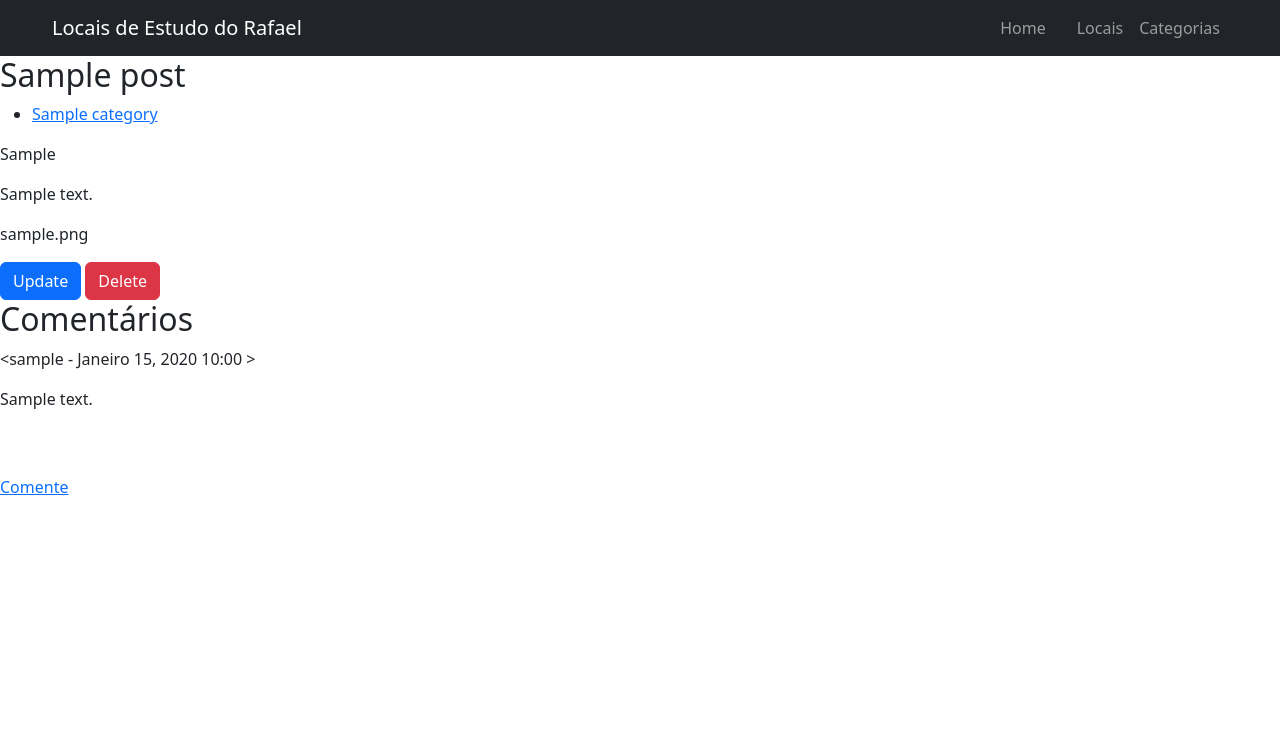
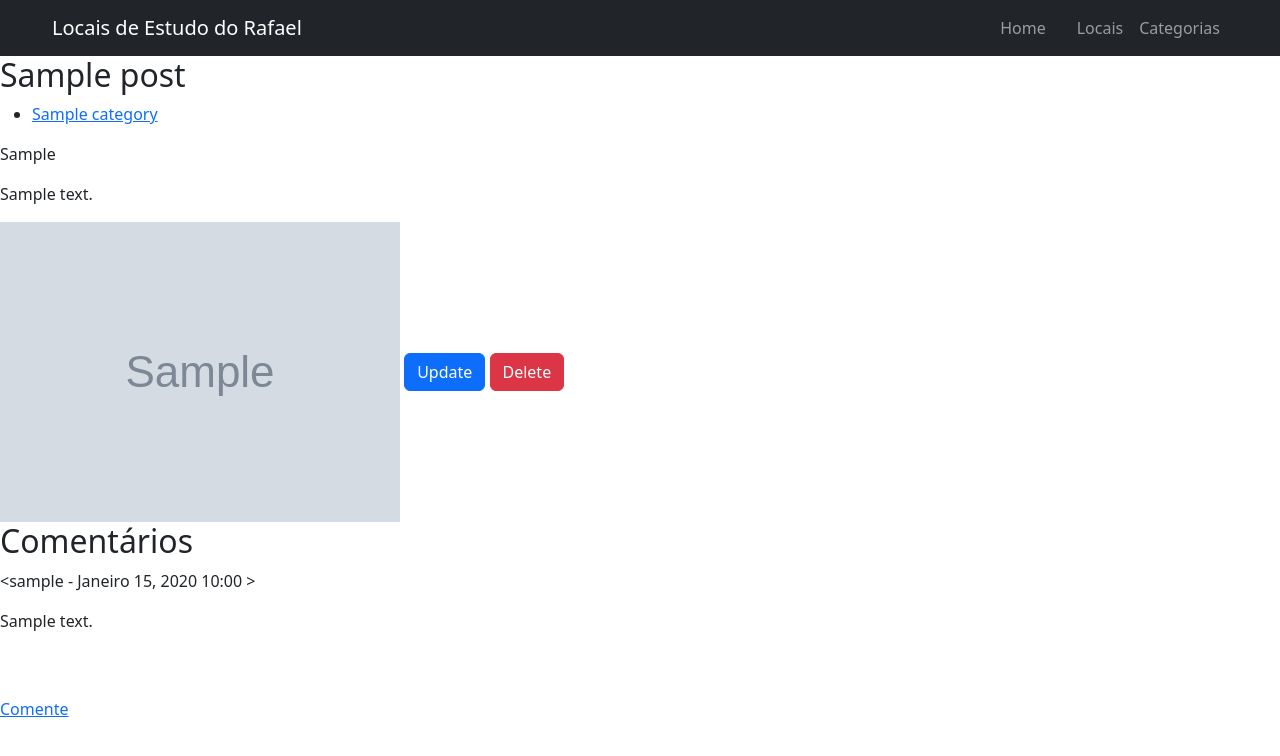
Before and after one commit to rafael-bernardo/entrega2, a Django app: page /locais/1/ in a window 1280 px wide. Shown: the top 756 px of the page. Run offline with Django 4.2, Linux system fonts and the light colour scheme; tables that the repository leaves empty hold one stand-in row (values such as "Sample post"); grey boxes marked "Sample" are stand-in pictures.

Commit message:
templates corrigidos

```diff
--- a/locais/templates/locais/detail.html
+++ b/locais/templates/locais/detail.html
@@ -9,7 +9,7 @@
 </ul>
 <p>{{ locais.place }}</p>
 <p>{{ locais.content }}</p>
-<p>{{ locais.image_url }}</p>
+<img src="{{ locais.image_url }}" alt="">
 <a href="{% url 'locais:update_locais' locais.pk %}" class="btn btn-primary">Update</a>
 <a href="{% url 'locais:delete_locais' locais.pk %}" class="btn btn-danger">Delete</a>
 <h2>Comentários</h2>
--- a/locais/templates/locais/index.html
+++ b/locais/templates/locais/index.html
@@ -9,6 +9,7 @@
         <img src="{{ local.image_url }}" class="card-img-top" alt="...">
         <div class="card-body">
             <h4 class="card-title">{{ local.title }}</h4>
+            <p class="card-text">{{ local.created_at|date }}</p>
             <ul>
                 {% for category in local.categories.all %}
                 <li><a href="{% url 'locais:category_detail' category.id %}">
```
